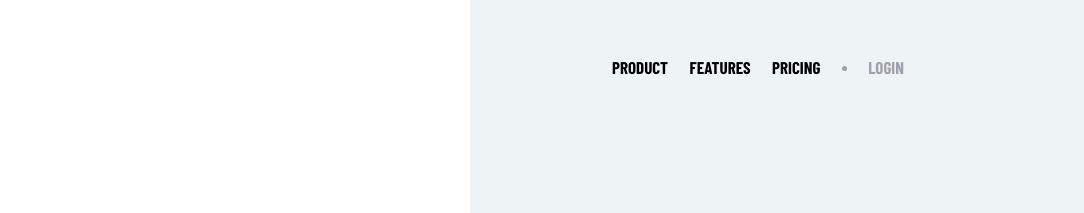
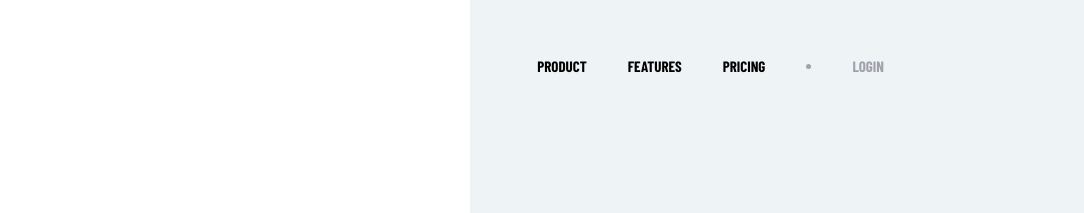
Before and after one commit to johannes191919/project-tracking-intro-component-master, a plain HTML site: page index.html in a window 1280 px wide. Shown: the top 213 px of the page, 196-1280 px from the left. Drawn offline with nearby package versions, Linux system fonts and the light colour scheme.

Commit message:
navbar_list font size changed

```diff
--- a/style.css
+++ b/style.css
@@ -79,8 +79,8 @@
     .navbar_list {
         cursor: pointer;
         position: absolute;
-        margin-right: 18rem;
-        font-size: 1.7rem;
+        margin-right: 20rem;
+        font-size: 1.5rem;
         font-weight: 600;
         z-index: 2;
         right: 0;
@@ -90,7 +90,7 @@
 
     .navbar_list_item {
         display: inline-block;
-        margin-left: 1.8rem;
+        margin-left: 3.8rem;
         text-transform: uppercase;
     }
 
```
